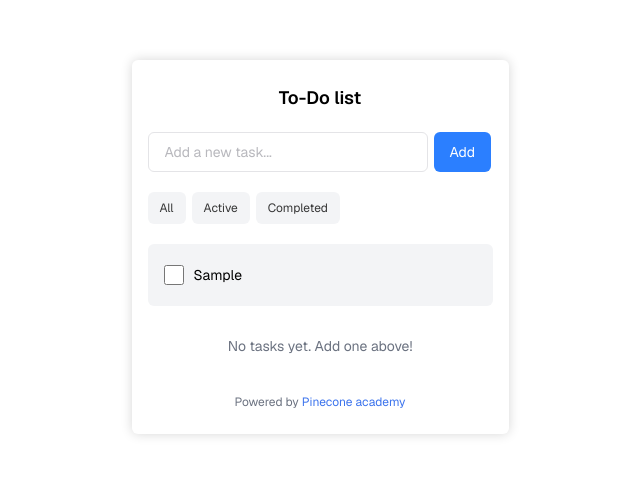
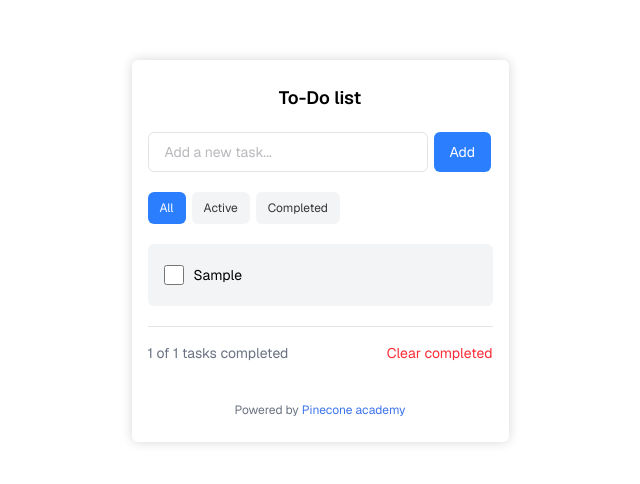
Before and after one commit to oyunmyagmar/todolistnew, a Next.js app: page / in a window 1280 px wide. Both pictures are taken after typing "Sample" into the empty fields and a click on the button "Add". Shown: the top 484 px of the page, without its empty margins (320-960 px from the left). Built offline with nearby package versions, Linux system fonts and the light colour scheme.

Commit message:
added delete all

```diff
--- a/src/app/page.js
+++ b/src/app/page.js
@@ -6,7 +6,7 @@ import { Button, Task } from "@/components";
 const HomeToDo = () => {
   const [inputValue, setInputValue] = useState("");
   const [todos, setTodos] = useState([]);
-  const [filteredStatus, setFilteredStatus] = useState("all");
+  const [filteredStatus, setFilteredStatus] = useState("All");
 
   const handleOnChange = (event) => {
     setInputValue(event.target.value);
@@ -14,6 +14,7 @@ const HomeToDo = () => {
 
   const handleOnClickAdd = () => {
     setTodos([...todos, { title: inputValue, isDone: false, id: uuidv4() }]);
+
     setInputValue("");
   };
 
@@ -31,20 +32,28 @@ const HomeToDo = () => {
   };
 
   const handleOnClickAll = () => {
-    setFilteredStatus("all");
+    setFilteredStatus("All");
   };
 
   const handleOnClickActive = () => {
-    setFilteredStatus("active");
+    setFilteredStatus("Active");
   };
 
   const handleOnClickCompleted = () => {
-    setFilteredStatus("completed");
+    setFilteredStatus("Completed");
+  };
+
+  const handleOnClickDeleteAllCompleted = () => {
+    console.log(filteredData);
+    const remainedFilteredData = filteredData.filter((el) => {
+      return el.isDone == false;
+    });
+    setTodos(remainedFilteredData);
   };
 
   const filteredData = todos.filter((todo) => {
-    if (filteredStatus === "all") return todo;
-    if (filteredStatus === "active") return !todo.isDone;
+    if (filteredStatus === "All") return todo;
+    if (filteredStatus === "Active") return !todo.isDone;
     return todo.isDone;
   });
 
@@ -71,6 +80,7 @@ const HomeToDo = () => {
                 name="Add"
               ></Button>
             </div>
+
             <div className="flex gap-1.5">
               <Button
                 onClick={handleOnClickAll}
@@ -102,16 +112,25 @@ const HomeToDo = () => {
                 ></Task>
               ))}
             </div>
-
-            {/* <div className="w-full h-[37px] flex justify-between pt-4 pb-1 text-sm border-t border-zinc-200">
-              <p className="text-gray-500">1 of 2 tasks completed</p>
-              <p className="text-red-500">Clear completed</p>
-            </div> */}
           </div>
 
-          <p className="mt-8 text-sm leading-[17px] text-[#6B7280]">
-            No tasks yet. Add one above!
-          </p>
+          {filteredData.length <= 0 ? (
+            <p className="mt-8 text-sm leading-[17px] text-[#6B7280]">
+              No tasks yet. Add one above!
+            </p>
+          ) : (
+            <div className="w-full h-[37px] mt-5 flex justify-between pt-4 pb-1 text-sm border-t border-zinc-200">
+              <p className="text-gray-500">
+                {filteredData.length} of {todos.length} tasks completed
+              </p>
+              <button
+                onClick={handleOnClickDeleteAllCompleted}
+                className="text-red-500"
+              >
+                Clear completed
+              </button>
+            </div>
+          )}
         </div>
 
         <p className="mt-10 text-xs leading-[15px] text-[#6B7280]">
@@ -125,8 +144,3 @@ const HomeToDo = () => {
   );
 };
 export default HomeToDo;
-
-// const handleOnClickDelete = () => {
-//   const filteredTodos = todos.filter((todo, i) => i !== index);
-//   setTodos(filteredTodos);
-// };
--- a/src/components/button.jsx
+++ b/src/components/button.jsx
@@ -4,16 +4,15 @@ export const Button = ({
   onClick,
   isActive,
   filteredStatus,
+  isClicked,
 }) => {
-  // console.log("fil", filteredStatus);
-  // console.log("name", name);
   return (
     <button
       onClick={onClick}
       className={
         "rounded-md bg-gray-100 text-[#363636] " +
         className +
-        `${filteredStatus === name ? " bg-blue-500 text-white" : ""}` +
+        `${filteredStatus === name ? " !bg-blue-500 text-white" : ""}` +
         `${isActive ? " !bg-blue-500 text-white" : ""}`
       }
     >
```
